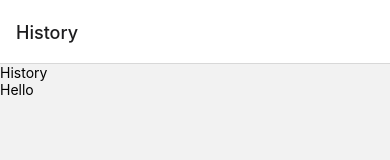
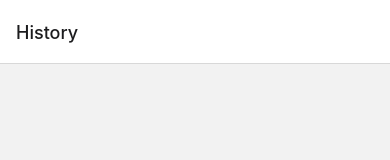
Before and after one commit to thomasamlee/MoodTracker, a React Native app: screen /History in a window 390 px wide. Shown: the top 160 px of the page. Built offline with nearby package versions, Linux system fonts and the light colour scheme.

Commit message:
move mood list into app context

```diff
--- a/src/App.provider.tsx
+++ b/src/App.provider.tsx
@@ -1,18 +1,22 @@
 import React, {PropsWithChildren} from 'react';
+import {MoodOptionWithTimestamp, MoodOptionType} from './types';
 
 type AppContextType = {
-  greeting: string;
+  moodList: MoodOptionWithTimestamp[];
+  handleSelectMood: (mood: MoodOptionType) => void;
 };
 
-const defaultValue = {
-  greeting: '',
-};
-
-const AppContext = React.createContext<AppContextType>(defaultValue);
+const AppContext = React.createContext<AppContextType>([]);
 
 export const AppProvider: React.FC<PropsWithChildren> = ({children}) => {
+  const [moodList, setMoodList] = React.useState<MoodOptionWithTimestamp[]>([]);
+
+  const handleSelectMood = React.useCallback((mood: MoodOptionType) => {
+    setMoodList(current => [...current, {mood, timestamp: Date.now()}]);
+  }, []);
+
   return (
-    <AppContext.Provider value={{greeting: 'Hello'}}>
+    <AppContext.Provider value={{moodList, handleSelectMood}}>
       {children}
     </AppContext.Provider>
   );
--- a/src/screens/History.screen.tsx
+++ b/src/screens/History.screen.tsx
@@ -1,20 +1,16 @@
 import React from 'react';
-import {StyleSheet, View, Text} from 'react-native';
+import {ScrollView} from 'react-native';
 import {useAppContext} from '../App.provider';
+import {MoodItemRow} from '../components/MoodItemRow';
 
 export const History: React.FC = () => {
-  const appContext = useAppContext();
+  const {moodList} = useAppContext();
 
   return (
-    <View style={styles.container}>
-      <Text>History</Text>
-      <Text>{appContext.greeting}</Text>
-    </View>
+    <ScrollView>
+      {moodList.map(item => (
+        <MoodItemRow item={item} key={item.timestamp} />
+      ))}
+    </ScrollView>
   );
 };
-
-const styles = StyleSheet.create({
-  container: {
-    flex: 1,
-  },
-});
--- a/src/screens/Home.screen.tsx
+++ b/src/screens/Home.screen.tsx
@@ -1,22 +1,15 @@
 import React from 'react';
-import {StyleSheet, Text, View} from 'react-native';
+import {StyleSheet, View} from 'react-native';
 import {MoodPicker} from '../components/MoodPicker';
-import {MoodOptionType, MoodOptionWithTimestamp} from '../types';
-import {MoodItemRow} from '../components/MoodItemRow';
+
+import {useAppContext} from '../App.provider';
 
 export const Home: React.FC = () => {
-  const [moodList, setMoodList] = React.useState<MoodOptionWithTimestamp[]>([]);
-
-  const handleSelectMood = React.useCallback((mood: MoodOptionType) => {
-    setMoodList(current => [...current, {mood, timestamp: Date.now()}]);
-  }, []);
+  const {handleSelectMood} = useAppContext();
 
   return (
     <View style={styles.container}>
       <MoodPicker onSelect={handleSelectMood} />
-      {moodList.map(item => (
-        <MoodItemRow item={item} key={item.timestamp} />
-      ))}
     </View>
   );
 };
```
